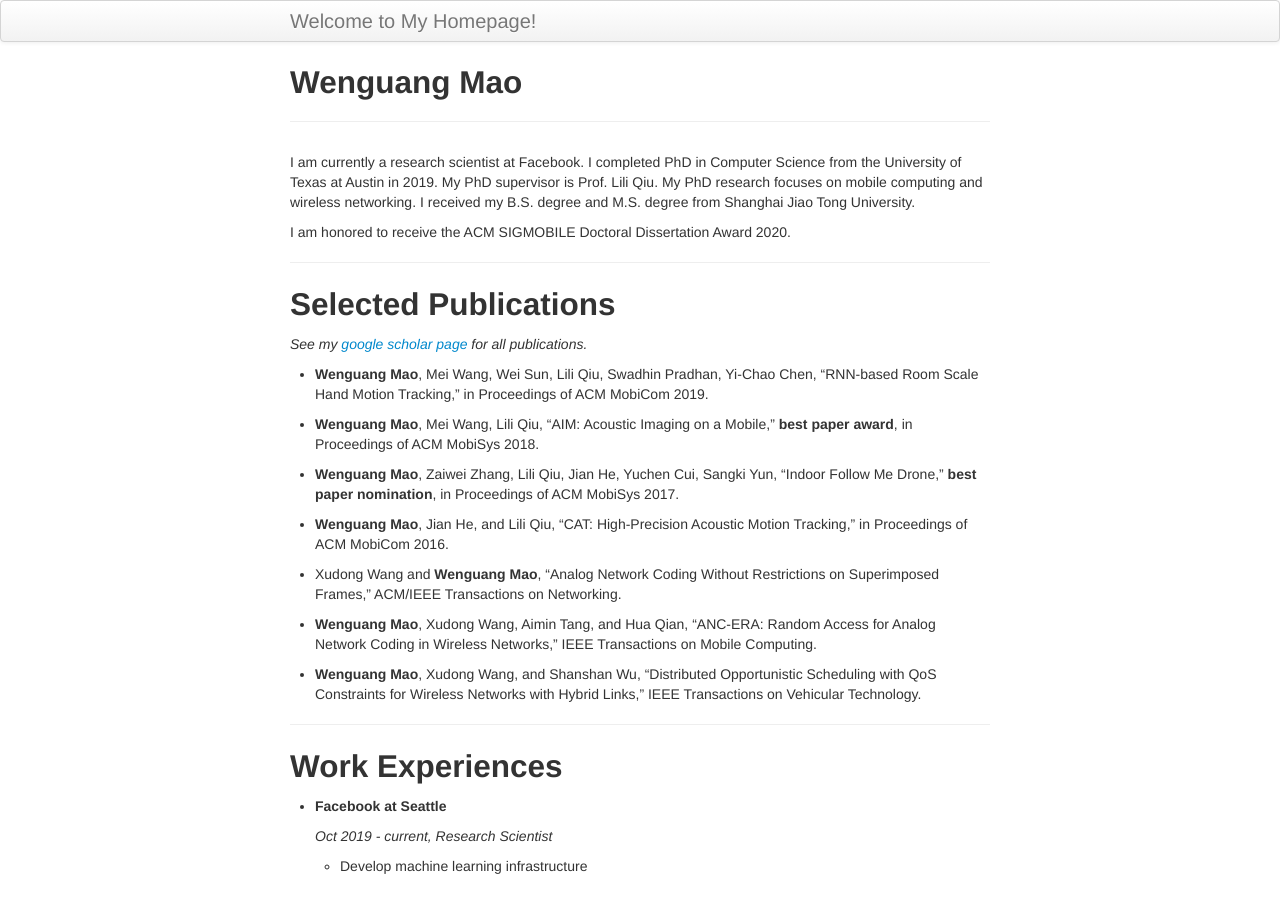
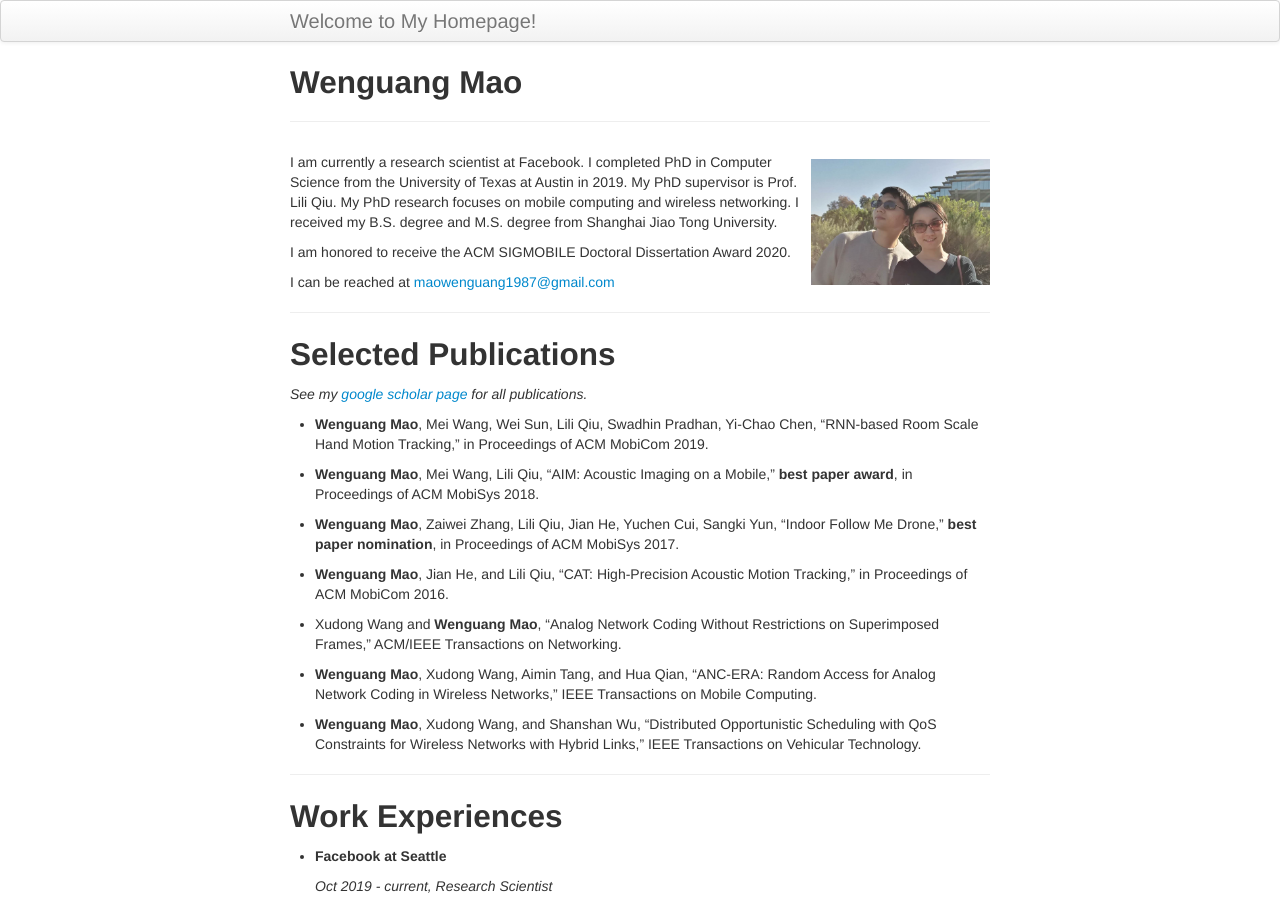
Before and after one commit to wmao533/wmao533.github.io, a Jekyll site: the page built from index.md, in a window 1280 px wide and 900 px high. Built offline with Jekyll 4.4.1, drawn with Linux system fonts in a browser that asks for light colours.

Commit message:
Update index.md

```diff
--- a/index.md
+++ b/index.md
@@ -3,9 +3,23 @@ layout: page
 title: Wenguang Mao
 ---
 
-I am currently a research scientist at Facebook. I completed PhD in Computer Science from the University of Texas at Austin in 2019. My PhD supervisor is Prof. Lili Qiu. My PhD research focuses on mobile computing and wireless networking. I received my B.S. degree and M.S. degree from Shanghai Jiao Tong University.
+  <table width="700" border="0" align="center" cellspacing="0" cellpadding="0">
+    <tr>
+     <td width="73%" valign="middle">
+        <p>
+        I am currently a research scientist at Facebook. I completed PhD in Computer Science from the University of Texas at Austin in 2019. My PhD supervisor is Prof. Lili Qiu. My PhD research focuses on mobile computing and wireless networking. I received my B.S. degree and M.S. degree from Shanghai Jiao Tong University.
+       </p>
+       <p>
+       I am honored to receive the ACM SIGMOBILE Doctoral Dissertation Award 2020.
+        </p>
+       I can be reached at <a href="mailto:maowenguang1987@gmail.com">maowenguang1987@gmail.com</a>
+        </td>
+        <td width="25%">
+        <img src="pic.JPG">
+        </td>
+      </tr>
+      </table>
 
-I am honored to receive the ACM SIGMOBILE Doctoral Dissertation Award 2020.
 
 ---
 
```
